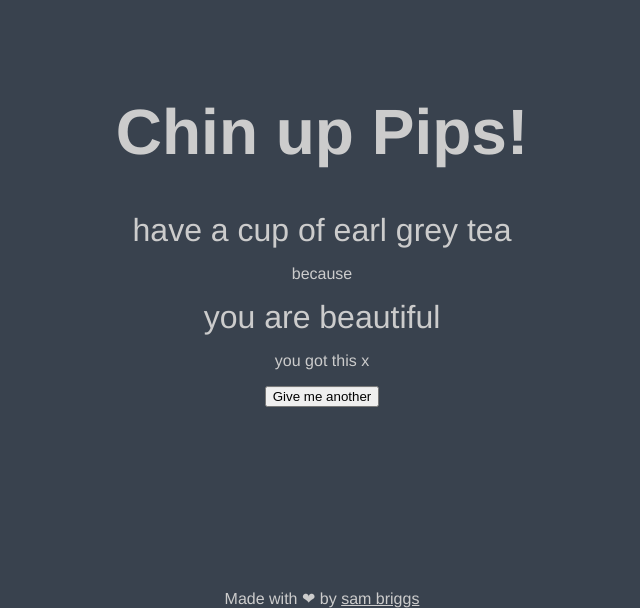
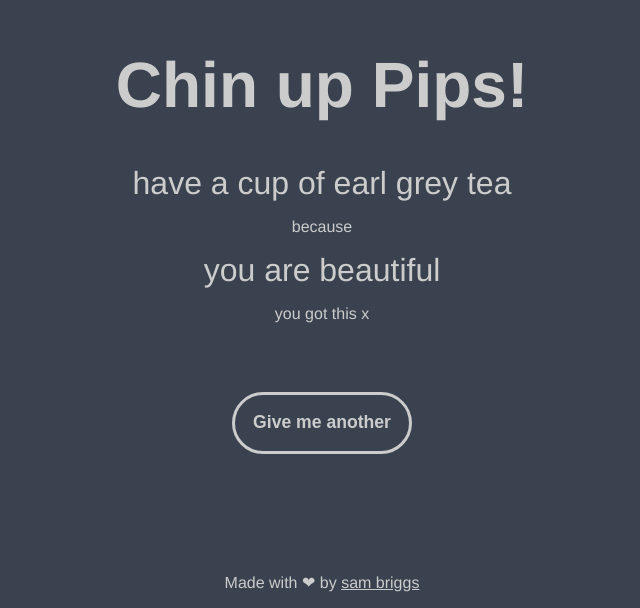
Before and after one commit to briggySmalls/chin-up-pips, a Vue app: page / in a window 1280 px wide. Shown: the part 192-800 px from the top of the page, without its empty margins (318-958 px from the left). Built offline with nearby package versions, Linux system fonts and the light colour scheme.

Commit message:
More styling

```diff
--- a/src/App.vue
+++ b/src/App.vue
@@ -20,13 +20,16 @@ export default class App extends Vue {}
 </script>
 
 <style lang="scss">
+$background-color: #39424e;
+$foreground-color: #ccc;
+
 #app {
   font-family: Avenir, Helvetica, Arial, sans-serif;
   -webkit-font-smoothing: antialiased;
   -moz-osx-font-smoothing: grayscale;
   text-align: center;
-  color: #ccc;
-  background-color: #39424e;
+  color: $foreground-color;
+  background-color: $background-color;
 
   position: absolute;
   top: 0;
@@ -36,7 +39,7 @@ export default class App extends Vue {}
 }
 
 a {
-  color: #ccc;
+  color: $foreground-color;
 }
 
 #generator {
@@ -50,5 +53,22 @@ a {
   bottom: 0;
   left: 50%;
   transform: translateX(-50%);
+  padding: 1em 0;
+}
+
+button {
+  border-radius: 5em;
+  border: 3px solid $foreground-color;
+  color: $foreground-color;
+  background-color: $background-color;
+  overflow: hidden;
+  padding: 1em 1em;
+  font-weight: bold;
+  font-size: 1.1em;
+  cursor: pointer;
+
+  &:hover {
+    background-color: lighten($background-color, 10%);
+  }
 }
 </style>
--- a/src/components/Generator.vue
+++ b/src/components/Generator.vue
@@ -9,7 +9,7 @@
     <p>
       you got this x
     </p>
-    <button @click="shuffle">
+    <button id="shuffle" @click="shuffle">
       Give me another
     </button>
   </div>
@@ -62,4 +62,7 @@ h1 {
 .item {
   font-size: 2em;
 }
+#shuffle {
+  margin-top: 3em;
+}
 </style>
```
